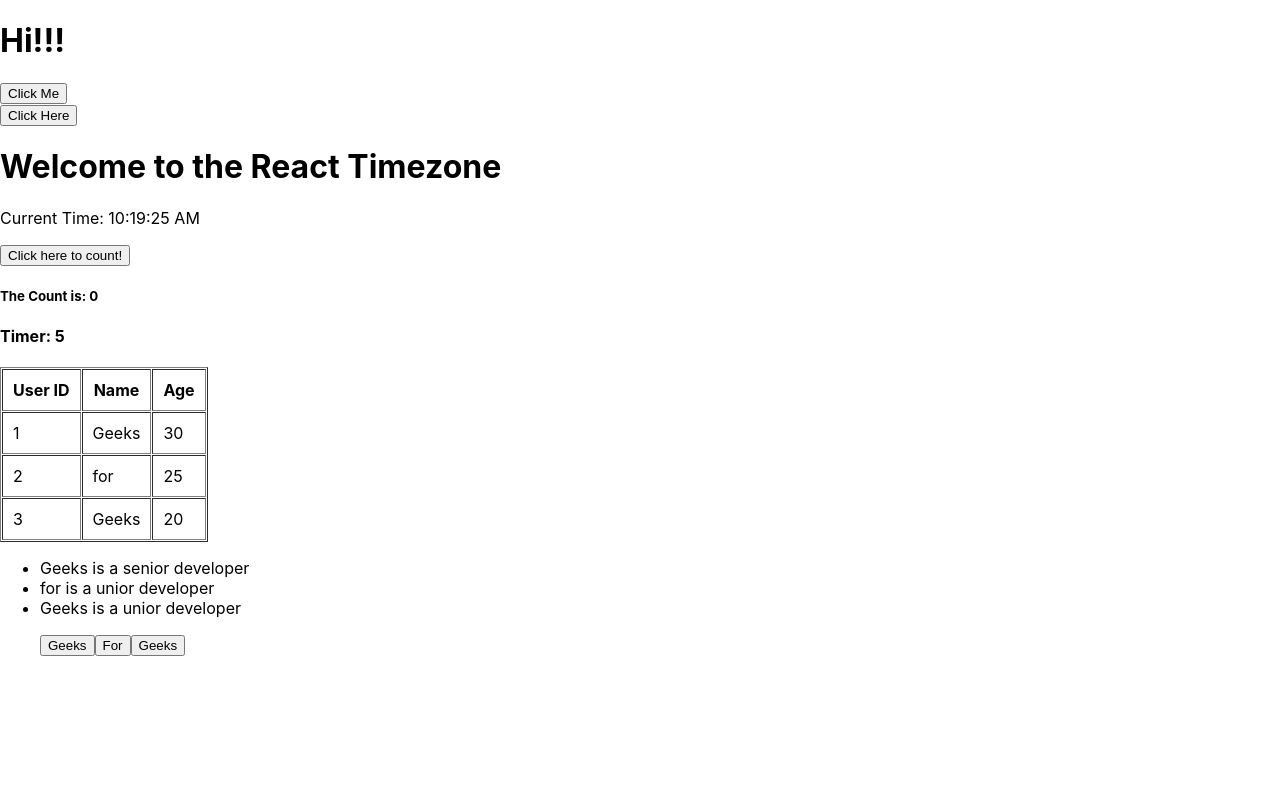
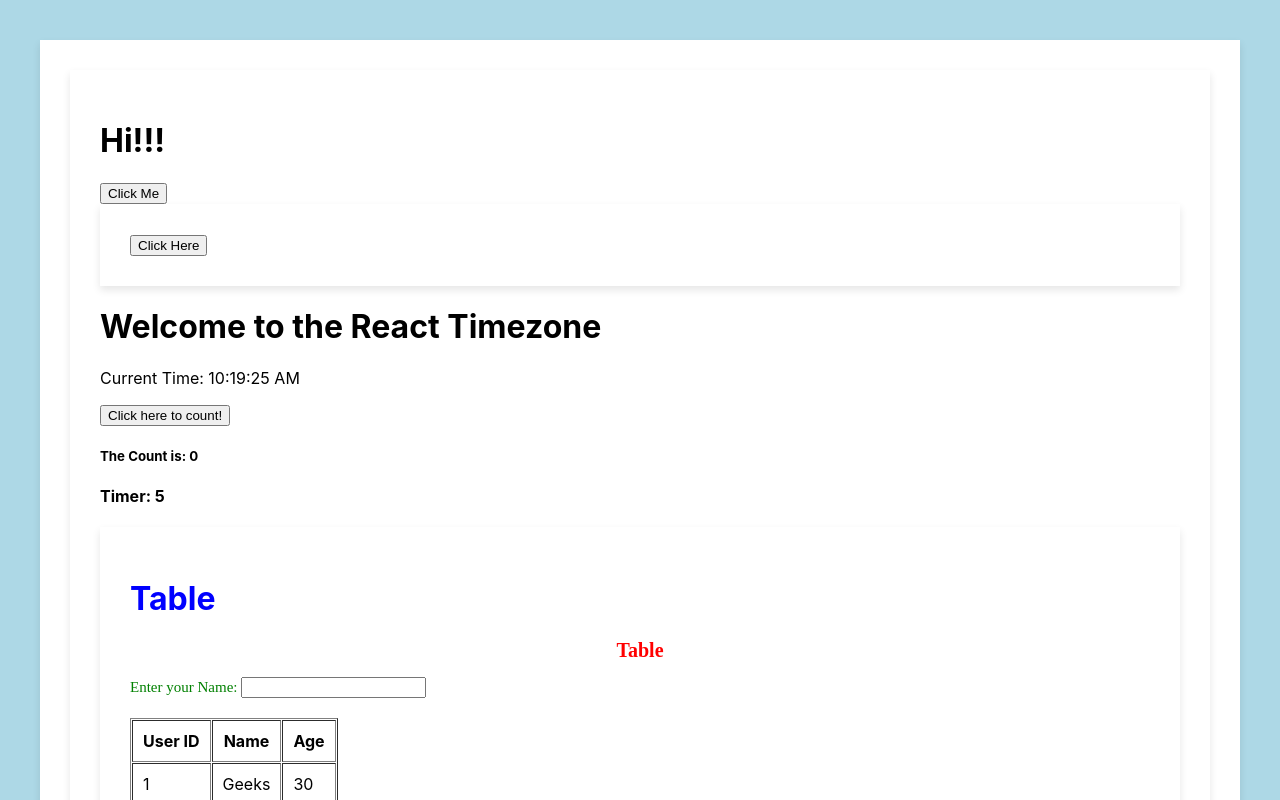
Before and after one commit to hekajandev-tech/learning-React, a React (Create React App) app: page / in a window 1280 px wide. Shown: the top 800 px of the page. Built offline with nearby package versions, Linux system fonts and the light colour scheme.

Commit message:
Styles in React

```diff
--- a/src/ListMap.js
+++ b/src/ListMap.js
@@ -1,4 +1,6 @@
 import React, { useState, useEffect } from "react";
+//importing external stylesheet
+import './mystyles.css';
 
 export default function ReactList() {
     // const lst =['App' , 'Mobile','web','mern'];
@@ -7,13 +9,35 @@ export default function ReactList() {
         { id: 1, name: 'Geeks', age: 30 },
         { id: 2, name: 'for', age: 25 },
         { id: 3, name: 'Geeks', age: 20 },
+    ]
+
+    //internal styles of React
+    const mystyle = {
+        color: 'red ',
+        fontFamily: 'serif',
+        textAlign: 'center',
+        fontSize: '20px'
+    }
+
+    const lables = {
+        color: 'green',
+        fontFamily: 'serif',
+        textAlign: 'center',
+        fontSize: '15px'
+    }
 
 
+    return (
+        <div>
+            <h1 style={{ color: 'blue' }}>Table</h1>
+            <h1 style={mystyle}>Table</h1>
+
+            {/* Name */}
+            <lable style={lables}>Enter your Name: </lable>
+            <input type="text" name="username"/>
+            <br /><br />
 
 
-    ]
-    return (
-        <div>
             <table border='1' cellSpacing={1} cellPadding={10}>
 
                 <tr>
@@ -35,7 +59,7 @@ export default function ReactList() {
 
 
             <ul>
-                {users.map((user)=>(
+                {users.map((user) => (
                     user.age > 25 ? (
                         <li key={user.id}>{user.name} is a senior developer</li>
                     ) : (
--- /dev/null
+++ b/src/mystyles.css
@@ -0,0 +1,12 @@
+body{
+    background-color: lightblue;
+    color :red;
+    padding: 40px;
+}
+
+div {
+    background-color: white;
+    color:black;
+    padding: 30px;
+    box-shadow: 0 4px 8px rgba(0, 0,0,0.1);
+}
```
